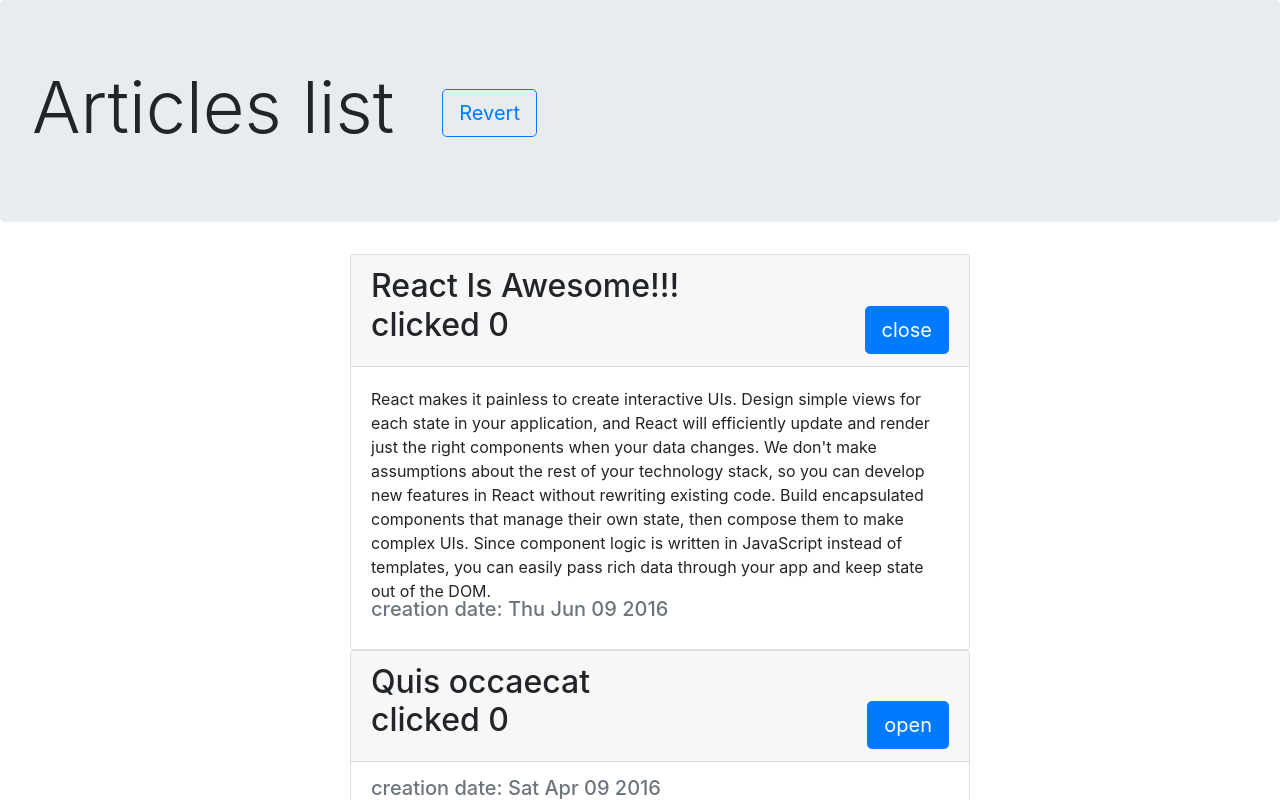
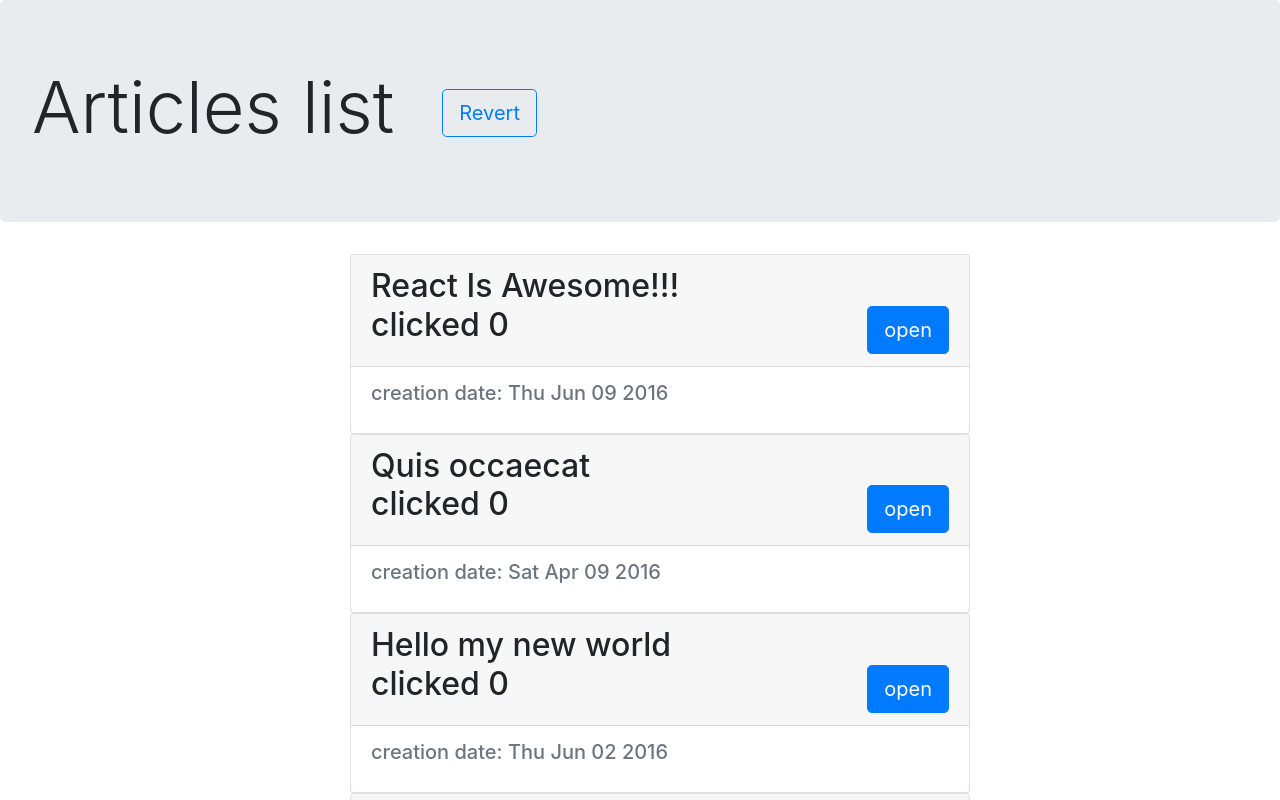
Before and after one commit to Sprat86/Articles_List, a React (Create React App) app: page / in a window 1280 px wide. Shown: the top 800 px of the page. Built offline with nearby package versions, Linux system fonts and the light colour scheme; the HTML template or start-up script is replaced by a standard one.

Commit message:
Update module Article and ArticleList (handleClick)

```diff
--- a/src/components/Article.js
+++ b/src/components/Article.js
@@ -1,47 +1,46 @@
-import React, {Component} from 'react'
+import React, {Component, PureComponent} from 'react'
 
-class Article extends Component {
+class Article extends PureComponent {
 	// Основная запись состояния компонента через конструктор:
 	constructor(props){
 		super(props)
 
 		this.state = {
-			isOpen: props.defaultOpen,
 			count: 0
 		}
 	}
 
 	// Экспериментальная запись:
-	// state = {
-	// 	isOpen: props.defaultOpen
-	// }
+	/*state = {
+		isOpen: props.defaultOpen
+	}*/
 
-	shouldComponentUpdate (nextProps, nextState) {
+	/*shouldComponentUpdate (nextProps, nextState) {
 		return this.state.isOpen !== nextState.isOpen || this.state.count !== nextState.count
-	}
+	}*/
 
 	componentWillMount () {
 		console.log('component mounting');
 	}
 
-	componentWillReceiveProps (nextProps){
+	/*componentWillReceiveProps (nextProps){
 		if (nextProps.defaultOpen !== this.props.defaultOpen) {
 			this.setState({
 				isOpen: nextProps.defaultOpen
 			})
 		}
-	}
+	}	*/
 
 	componentWillUpdate () {
 		// console.log('will update');
 	}
 
 	render () {
-		const {article} = this.props;
+		const {article, isOpen} = this.props;
 		// console.log(this.props);
 		// В переменной body ставим условие: если this.state.isOpen в состоянии true, то показываем текст article.text,
 		// если в состоянии false - рендерим "пустоту":
-		const body = this.state.isOpen && <section className= 'card-text'>{article.text}</section>
+		const body = isOpen && <section className= 'card-text'>{article.text}</section>
 		return (
 			<div className= 'card mx-auto' style={{width: '50%'}}>
 				<div className= 'card-header'>
@@ -50,7 +49,7 @@
 						<br />
 						clicked {this.state.count}
 						<button onClick={this.handleClick} className="btn btn-primary btn-lg float-right">
-							{this.state.isOpen ? 'close' : 'open'}
+							{isOpen ? 'close' : 'open'}
 						</button>
 					</h2>
 				</div>
@@ -64,13 +63,6 @@
 		)
 	}
 
-	handleClick = () => {
-		// console.log('---', 'clicked');
-		this.setState({
-			isOpen: !this.state.isOpen
-		});
-	}
-
 	incrementCounter = () => {
 		this.setState({
 			count: this.state.count + 1
--- a/src/components/ArticleList/index.js
+++ b/src/components/ArticleList/index.js
@@ -3,11 +3,15 @@
 import './style.css'
 
 export default class ArticleList extends Component {
+	state = {
+		openArticleId: null
+	}
+
 	render () {
 		const articleElements = this.props.articles.map((item, index) =>
 		// Передаем в компонент Article в качестве пропсов (article) объект item.
-			<li key = {item.id} className='article-list_li'>
-			<Article article = {item} defaultOpen = {index === 0} />
+			<li key = {item.id} className='article-list_li' onClick = {this.handleClick.bind(this, item.id)}>
+			<Article article={item} isOpen={this.state.openArticleId === item.id} />
 			</li>
 	)
 	return (
@@ -16,4 +20,9 @@
 			</ul>
 		)
 	}
+
+	handleClick = openArticleId => {
+		console.log(openArticleId);
+		this.setState({ openArticleId })
+	}
 }
```
